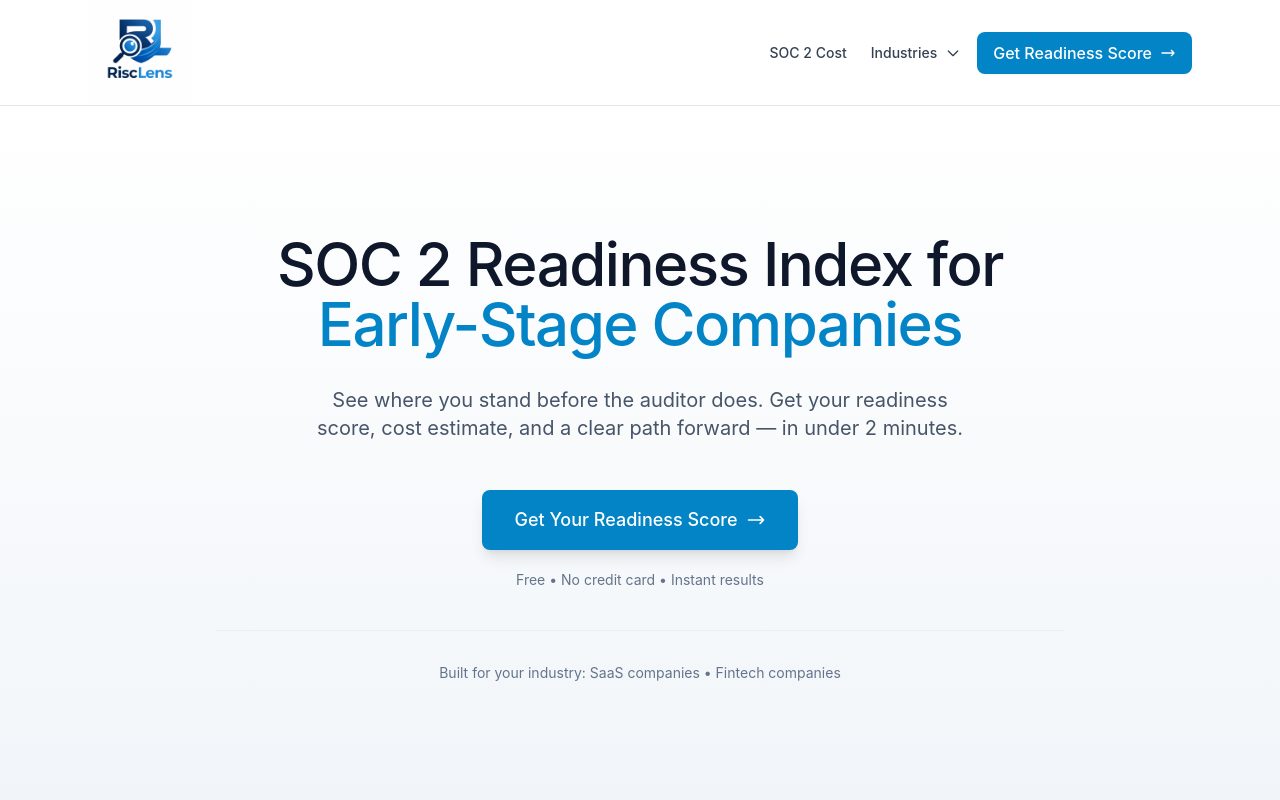
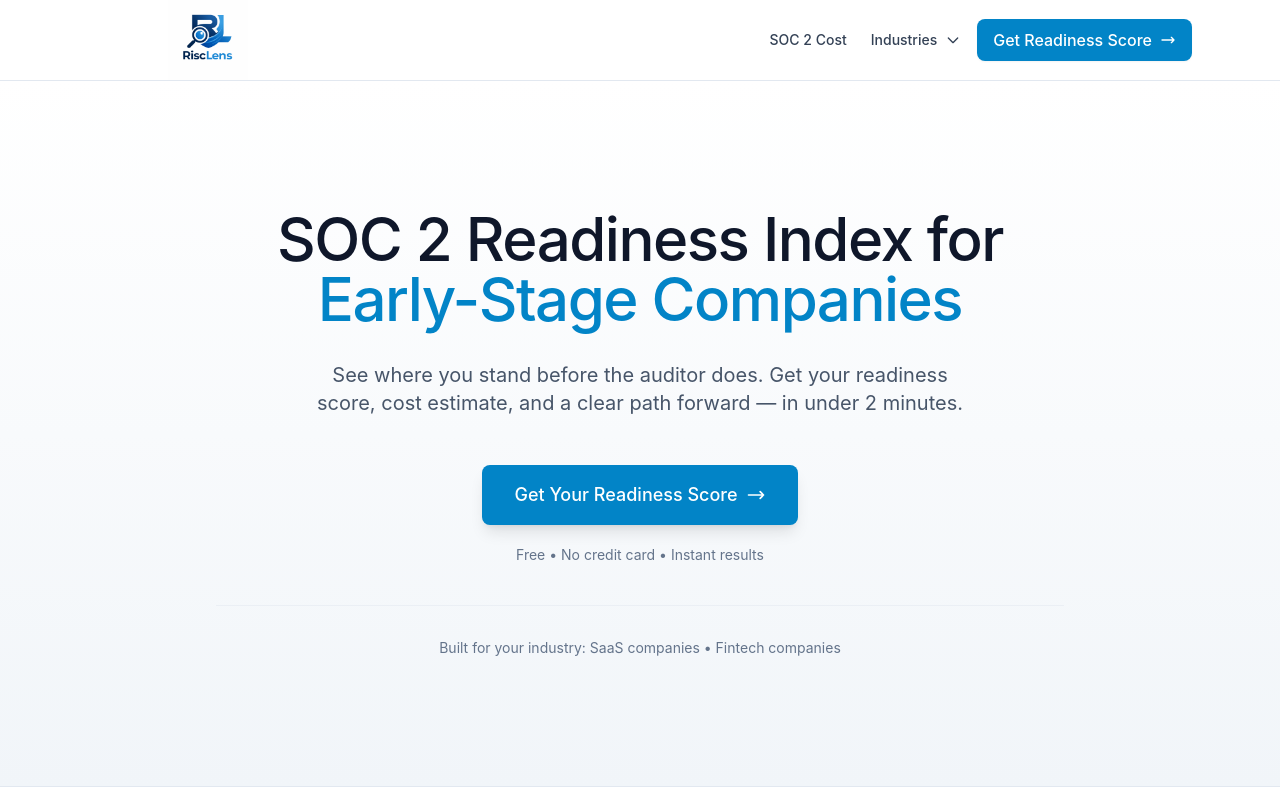
Before and after one commit to munstre25-source/Risclens, a Next.js app: page / in a window 1280 px wide. Shown: the top 800 px of the page. Built offline with nearby package versions, Linux system fonts and the light colour scheme.

Commit message:
CLS logo fix

```diff
--- a/components/Header.tsx
+++ b/components/Header.tsx
@@ -68,14 +68,14 @@ export default function Header() {
     >
       <div className="max-w-6xl mx-auto px-4 sm:px-6 py-0 flex items-center justify-between gap-6">
         <Link href="/" className="flex items-center gap-3">
-          <div className="h-[90px] md:h-[105px] flex items-center">
+          <div className="relative h-16 md:h-20 w-[200px] md:w-[240px] flex items-center">
             <Image
   src="/logo/logo-wordmark.png"
   alt="RiscLens"
-  width={360}
-  height={164}
+  fill
+  sizes="(min-width: 768px) 240px, 200px"
   priority
-  className="h-full w-auto object-contain"
+  className="object-contain"
 />
           </div>
         </Link>
```
